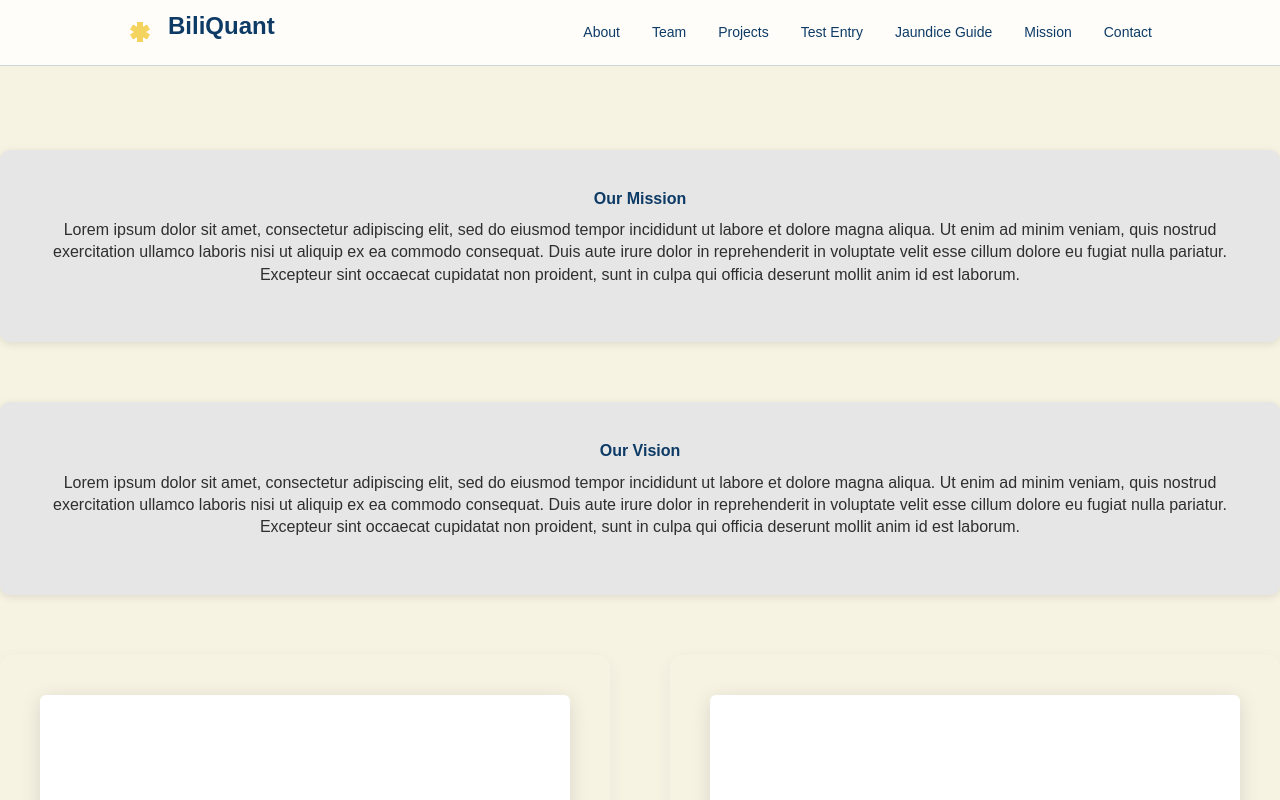
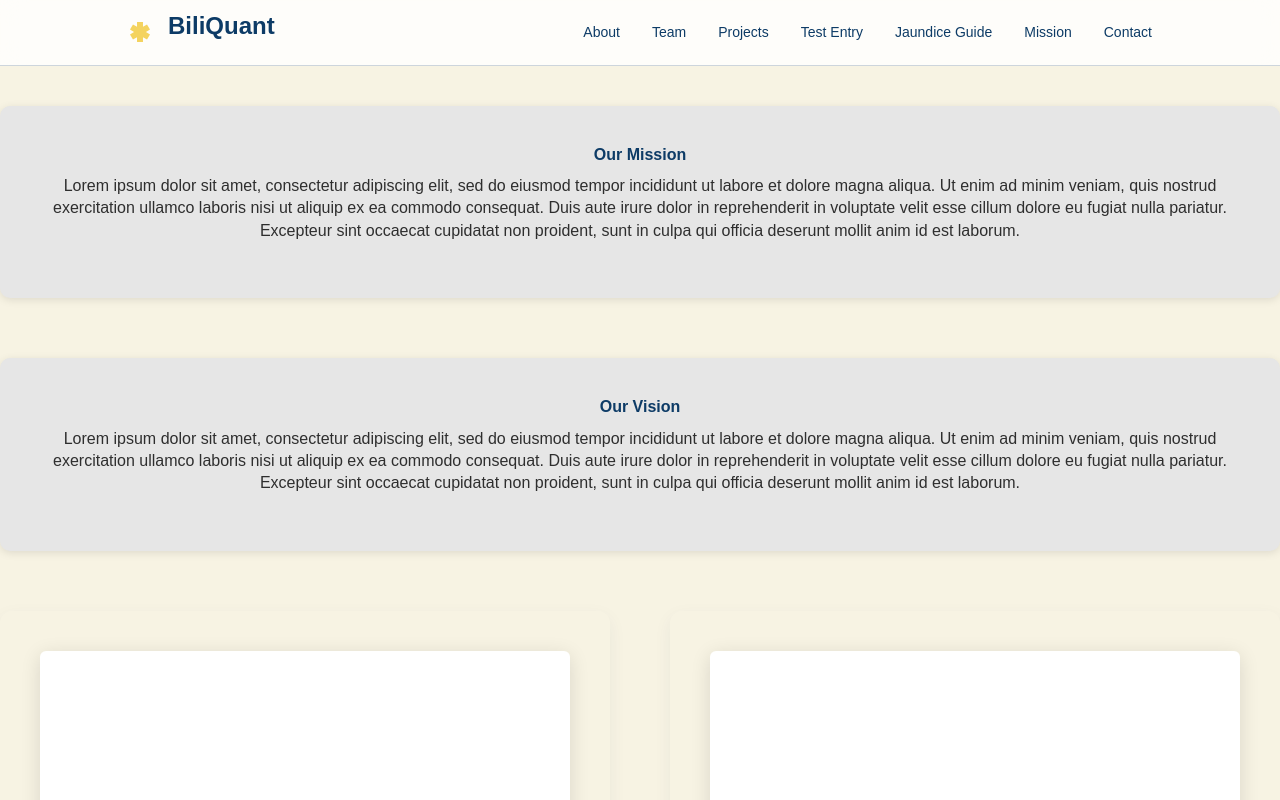
Before and after one commit to qbit-queensu/biliquant-app, a React (Vite) app in the folder bili-app/: page /mission in a window 1280 px wide. Shown: the top 800 px of the page. Built offline with nearby package versions, Linux system fonts and the light colour scheme.

Commit message:
changes to mission & jandice css

```diff
--- a/bili-app/src/pages/jaundice.css
+++ b/bili-app/src/pages/jaundice.css
@@ -25,8 +25,8 @@ body {
 
 .page {
   width: 100%;
-  margin: 64px 0;
-  padding: 0;
+  margin: 0;
+  padding: 1.25rem 0;
 }
 
 /* ---------- TYPOGRAPHY ---------- */
--- a/bili-app/src/pages/mission.css
+++ b/bili-app/src/pages/mission.css
@@ -23,8 +23,8 @@ body {
 
 .page {
   width: 100%;
-  margin: 64px 0;
-  padding: 0;
+  margin: 0;
+  padding: 1.25rem 0;
 }
 
 /* ---------- TYPOGRAPHY ---------- */
```
